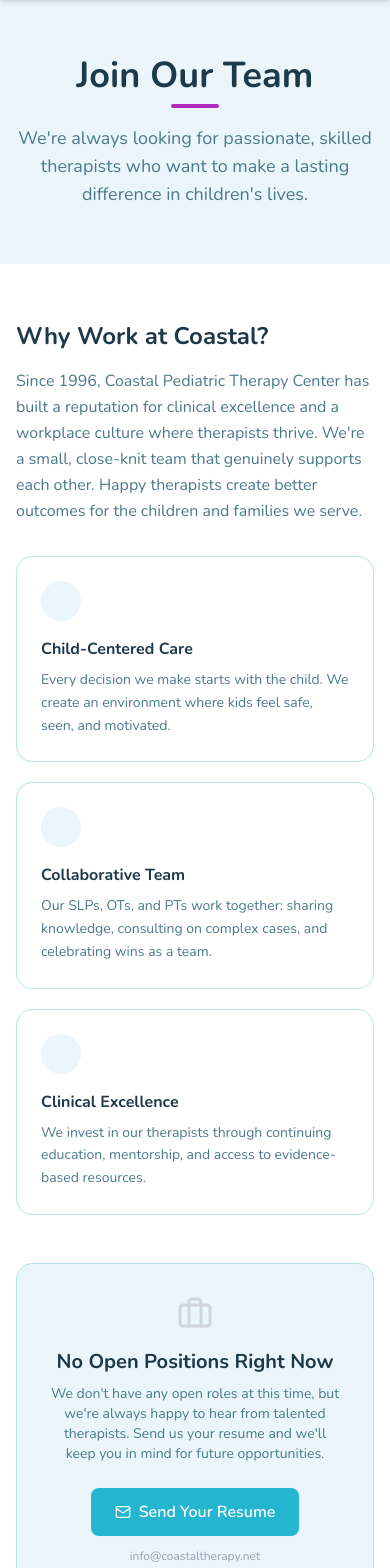
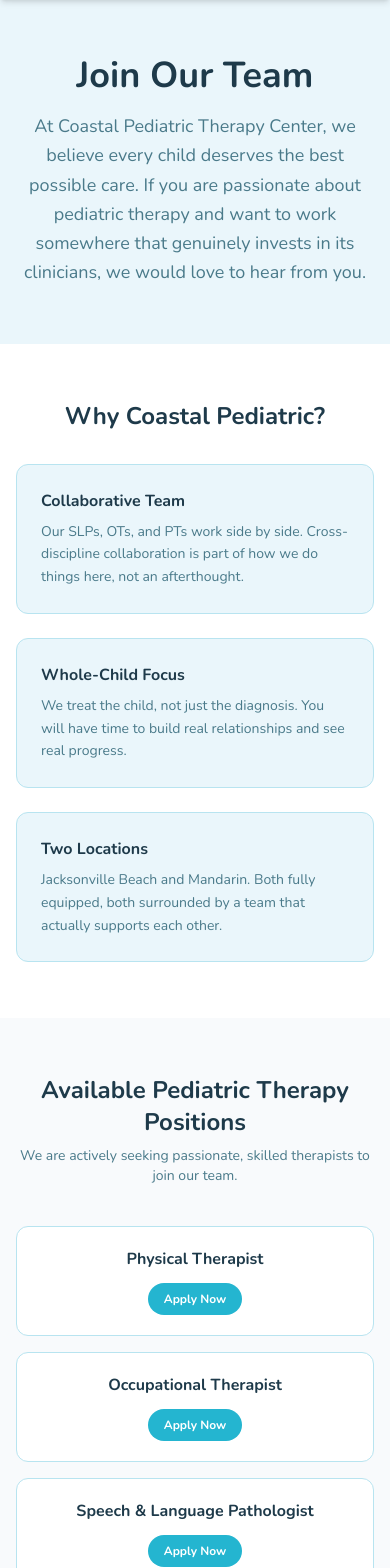
Before and after one commit to AppStudioPros/coastal-pediatric-therapy, a Next.js app: page /career in a window 390 px wide. Shown: the part 60-1628 px from the top of the page. Built offline with nearby package versions, Linux system fonts and the light colour scheme.

Commit message:
fix: replace old /career page with new form — correct URL was /career/ not /careers/

```diff
--- a/app/career/page.tsx
+++ b/app/career/page.tsx
@@ -1,111 +1,99 @@
-import CTASection from "@/components/CTASection";
-import type { Metadata } from "next";
-import { Briefcase, Mail } from "lucide-react";
-import AnimatedSection from "@/components/AnimatedSection";
-import StaggeredGrid from "@/components/StaggeredGrid";
+import type { Metadata } from 'next'
+import CareersForm from './CareersForm'
+import CTASection from '@/components/CTASection'
 
 export const metadata: Metadata = {
-  title: "Careers | Coastal Pediatric Therapy Center",
-  description: "Join the Coastal Pediatric Therapy Center team in Jacksonville, FL. We're always looking for compassionate, skilled Speech-Language Pathologists, Occupational Therapists, and Physical Therapists.",
-};
-
-const values = [
-  {
-    title: "Child-Centered Care",
-    desc: "Every decision we make starts with the child. We create an environment where kids feel safe, seen, and motivated.",
-  },
-  {
-    title: "Collaborative Team",
-    desc: "Our SLPs, OTs, and PTs work together: sharing knowledge, consulting on complex cases, and celebrating wins as a team.",
-  },
-  {
-    title: "Clinical Excellence",
-    desc: "We invest in our therapists through continuing education, mentorship, and access to evidence-based resources.",
-  },
-];
+  title: 'Careers | Coastal Pediatric Therapy Center Jacksonville FL',
+  description: 'Join the team at Coastal Pediatric Therapy Center. We are looking for passionate speech-language pathologists, occupational therapists, physical therapists, and support staff in Jacksonville Beach and Mandarin, FL.',
+}
 
 export default function CareersPage() {
   return (
     <>
+      {/* Hero */}
       <section className="bg-[#EAF6FB] py-14 px-4 text-center">
-        <AnimatedSection>
-          <div className="max-w-3xl mx-auto">
-            <h1 className="text-4xl font-bold text-[#1e3a4a] mb-2">Join Our Team</h1>
-            <div className="w-12 h-1 bg-[#AF29BE] rounded-full mx-auto mb-4" />
-            <p className="text-lg text-[#4a7a8a]">
-              We&apos;re always looking for passionate, skilled therapists who want to make a lasting difference in children&apos;s lives.
-            </p>
-          </div>
-        </AnimatedSection>
-      </section>
-
-      <section className="py-14 px-4 bg-white">
-        <div className="max-w-4xl mx-auto">
-          <AnimatedSection>
-            <h2 className="text-2xl font-bold text-[#1e3a4a] mb-4">Why Work at Coastal?</h2>
-            <p className="text-[#4a7a8a] leading-relaxed mb-8">
-              Since 1996, Coastal Pediatric Therapy Center has built a reputation for clinical excellence and a workplace culture where therapists thrive. We&apos;re a small, close-knit team that genuinely supports each other. Happy therapists create better outcomes for the children and families we serve.
-            </p>
-          </AnimatedSection>
-
-          <StaggeredGrid className="grid md:grid-cols-3 gap-5 mb-12">
-            {values.map(({ title, desc }, vi) => (
-              <div key={title} className="card-hover bg-white border border-[#B8E4F0] rounded-2xl p-6">
-                <div className="w-10 h-10 rounded-full bg-[#EAF6FB] flex items-center justify-center mb-4">
-                  </div>
-                <h3 className="font-bold text-[#1e3a4a] mb-2">{title}</h3>
-                <p className="text-[#4a7a8a] text-sm leading-relaxed">{desc}</p>
-              </div>
-            ))}
-          </StaggeredGrid>
-
-          {/* Open positions */}
-          <AnimatedSection delay={0.2}>
-            <div className="card-hover bg-[#EAF6FB] border border-[#B8E4F0] rounded-2xl p-8 text-center">
-              <Briefcase size={36} className="text-gray-300 mx-auto mb-4" />
-              <h3 className="text-xl font-bold text-[#1e3a4a] mb-2">No Open Positions Right Now</h3>
-              <p className="text-[#4a7a8a] text-sm max-w-md mx-auto mb-6">
-                We don&apos;t have any open roles at this time, but we&apos;re always happy to hear from talented therapists. Send us your resume and we&apos;ll keep you in mind for future opportunities.
-              </p>
-              <a
-                href="mailto:info@coastaltherapy.net?subject=Career%20Inquiry%20-%20Coastal%20Pediatric%20Therapy"
-                className="cta-blue-2 inline-flex items-center gap-2 bg-[#24B5D0] text-white px-6 py-3 rounded-lg font-semibold hover:bg-[#1A9EC0] transition"
-              >
-                <Mail size={16} />
-                Send Your Resume
-              </a>
-              <p className="text-xs text-gray-400 mt-3">info@coastaltherapy.net</p>
-            </div>
-          </AnimatedSection>
+        <div className="max-w-3xl mx-auto">
+          <h1 className="text-4xl font-bold text-[#1e3a4a] mb-4">Join Our Team</h1>
+          <p className="text-lg text-[#4a7a8a] leading-relaxed">
+            At Coastal Pediatric Therapy Center, we believe every child deserves the best possible care.
+            If you are passionate about pediatric therapy and want to work somewhere that genuinely invests in its clinicians, we would love to hear from you.
+          </p>
         </div>
       </section>
 
-      <script
-        type="application/ld+json"
-        dangerouslySetInnerHTML={{
-          __html: JSON.stringify({
-            "@context": "https://schema.org",
-            "@type": "JobPosting",
-            "hiringOrganization": {
-              "@type": "MedicalBusiness",
-              "name": "Coastal Pediatric Therapy Center",
-              "url": "https://coastaltherapy.net",
-              "telephone": "(904) 372-4070"
-            },
-            "description": "Coastal Pediatric Therapy Center is a pediatric therapy practice in Jacksonville, FL hiring Speech-Language Pathologists, Occupational Therapists, and Physical Therapists.",
-            "jobLocation": {
-              "@type": "Place",
-              "address": {
-                "@type": "PostalAddress",
-                "addressLocality": "Jacksonville",
-                "addressRegion": "FL",
-                "addressCountry": "US"
-              }
-            }
-          })
-        }}
-      />
+      {/* Why work here */}
+      <section className="py-14 px-4 bg-white">
+        <div className="max-w-4xl mx-auto">
+          <h2 className="text-2xl font-bold text-[#1e3a4a] mb-8 text-center">Why Coastal Pediatric?</h2>
+          <div className="grid sm:grid-cols-3 gap-6">
+            {[
+              { title: 'Collaborative Team', body: 'Our SLPs, OTs, and PTs work side by side. Cross-discipline collaboration is part of how we do things here, not an afterthought.' },
+              { title: 'Whole-Child Focus', body: 'We treat the child, not just the diagnosis. You will have time to build real relationships and see real progress.' },
+              { title: 'Two Locations', body: 'Jacksonville Beach and Mandarin. Both fully equipped, both surrounded by a team that actually supports each other.' },
+            ].map(c => (
+              <div key={c.title} className="bg-[#EAF6FB] rounded-xl p-6 border border-[#B8E4F0]">
+                <h3 className="font-bold text-[#1e3a4a] mb-2">{c.title}</h3>
+                <p className="text-sm text-[#4a7a8a] leading-relaxed">{c.body}</p>
+              </div>
+            ))}
+          </div>
+        </div>
+      </section>
+
+      {/* Open positions */}
+      <section className="py-14 px-4 bg-[#f8fafc]">
+        <div className="max-w-4xl mx-auto">
+          <h2 className="text-2xl font-bold text-[#1e3a4a] mb-2 text-center">Available Pediatric Therapy Positions</h2>
+          <p className="text-center text-[#4a7a8a] mb-10 text-sm">We are actively seeking passionate, skilled therapists to join our team.</p>
+          <div className="grid sm:grid-cols-3 gap-4">
+            {[
+              { role: 'Physical Therapist' },
+              { role: 'Occupational Therapist' },
+              { role: 'Speech & Language Pathologist' },
+            ].map(p => (
+              <div key={p.role} className="bg-white border border-[#B8E4F0] rounded-xl px-5 py-5 text-center">
+                <p className="font-bold text-[#1e3a4a] mb-3">{p.role}</p>
+                <a href="#apply" className="inline-block text-xs font-bold text-white px-4 py-2 rounded-full" style={{ backgroundColor: '#24B5D0' }}>Apply Now</a>
+              </div>
+            ))}
+          </div>
+        </div>
+      </section>
+
+      {/* Employee benefits */}
+      <section className="py-14 px-4 bg-white">
+        <div className="max-w-4xl mx-auto">
+          <h2 className="text-2xl font-bold text-[#1e3a4a] mb-2 text-center">Employee Benefits</h2>
+          <p className="text-center text-[#4a7a8a] mb-10 text-sm">We believe in recognizing and rewarding your dedication.</p>
+          <div className="grid sm:grid-cols-2 md:grid-cols-3 gap-4">
+            {[
+              'Performance Bonuses',
+              'Paid Vacation Time',
+              'Continued Education Opportunities',
+              'Comprehensive Health Insurance',
+              'Dental & Vision Coverage',
+              'Flexible Schedules',
+              'IRA with Matching Contributions',
+            ].map(b => (
+              <div key={b} className="bg-[#EAF6FB] border border-[#B8E4F0] rounded-xl px-5 py-4 flex items-center gap-3">
+                <div className="w-2 h-2 rounded-full shrink-0" style={{ backgroundColor: '#24B5D0' }} />
+                <p className="text-sm font-medium text-[#1e3a4a]">{b}</p>
+              </div>
+            ))}
+          </div>
+        </div>
+      </section>
+
+      {/* Application form */}
+      <section id="apply" className="py-16 px-4 bg-white">
+        <div className="max-w-2xl mx-auto">
+          <h2 className="text-2xl font-bold text-[#1e3a4a] mb-2">Submit Your Application</h2>
+          <p className="text-[#4a7a8a] text-sm mb-8">Fill out the form below and our team will be in touch. Applications go directly to our hiring manager.</p>
+          <CareersForm />
+        </div>
+      </section>
+
       <CTASection />
     </>
-  );
+  )
 }
```
Also changed, not shown: app/careers/page.tsx (deleted, +0 -99 lines), app/career/CareersForm.tsx (renamed from app/careers/CareersForm.tsx).
